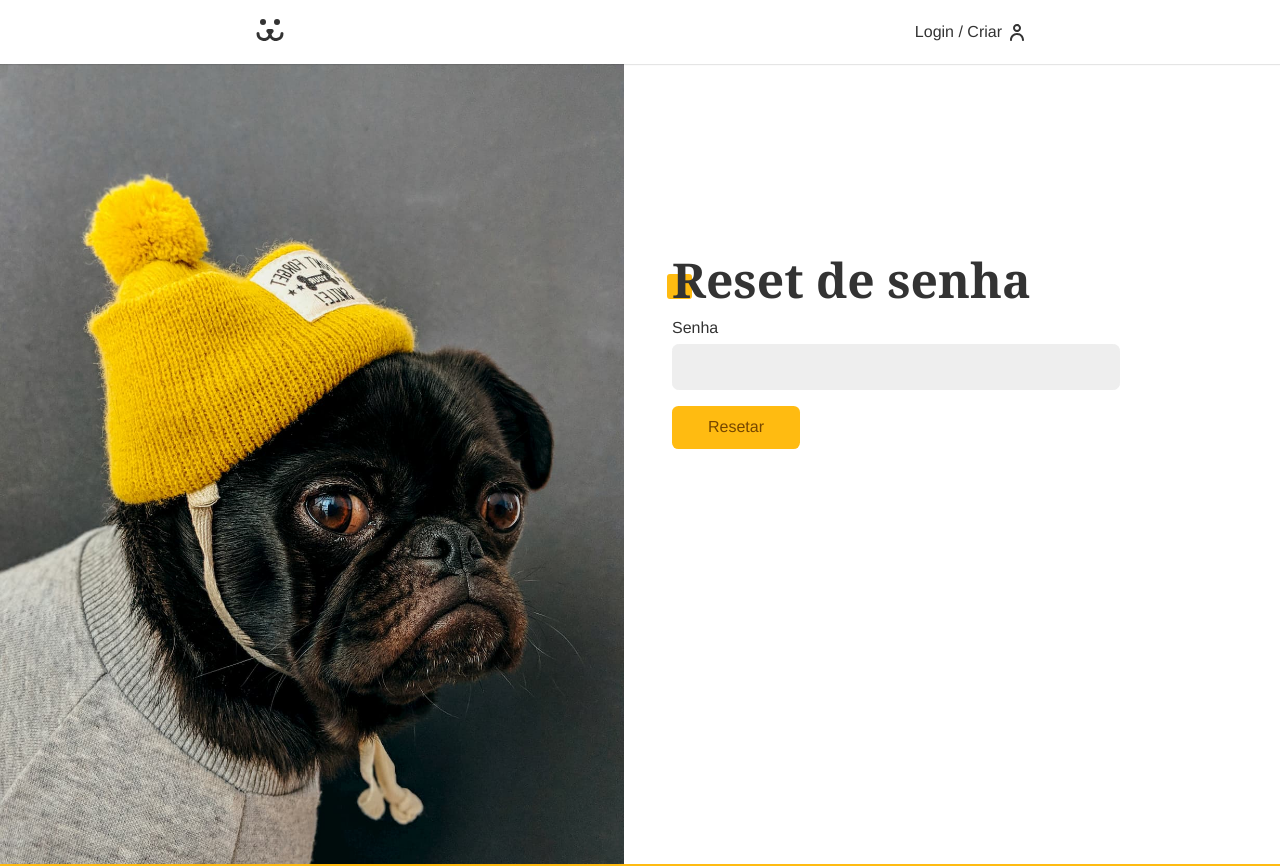
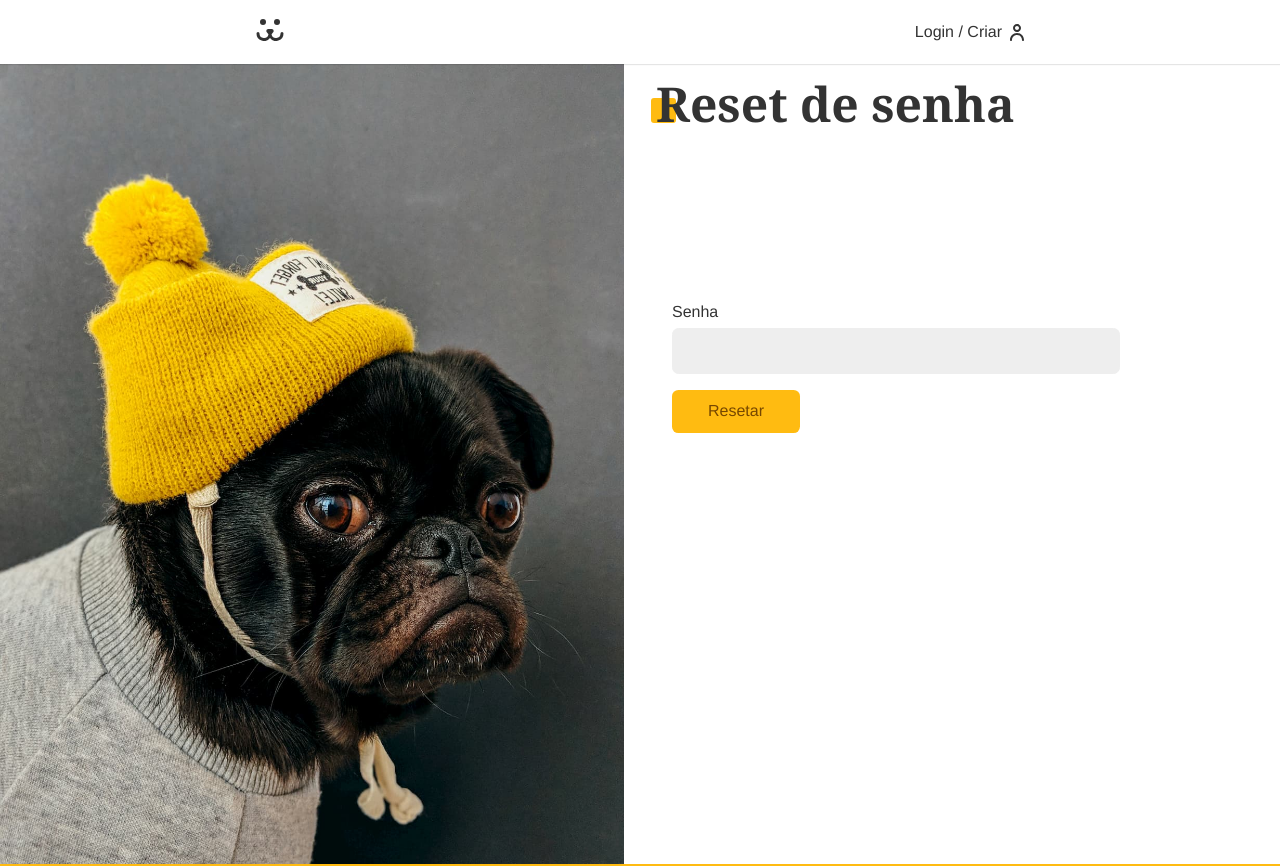
Before and after one commit to Himefe/projeto-dogs, a React (Create React App) app: page /login/reset in a window 1280 px wide. Shown: the top 866 px of the page. Built offline with nearby package versions, Linux system fonts and the light colour scheme.

Commit message:
Conserto de div no reset

```diff
--- a/src/Components/Login/ResetForm.js
+++ b/src/Components/Login/ResetForm.js
@@ -47,9 +47,12 @@ const ResetForm = () => {
   }
 
   return (
-    <>
-      <form className={`${styles.loginForm} animeLeft`} onSubmit={handleSubmit}>
+    <div className="animeLeft">
       <h2 className="title">Reset de senha</h2>
+      {typeof data === "string" ? (
+        <p style={{ color: "#4c1" }}>{data}</p>
+      ) : (
+        <form className={styles.loginForm} onSubmit={handleSubmit}>
           <Input label="Senha" type="password" {...password} />
           {loading ? (
             <Button nome="Resetando..." disabled />
@@ -59,7 +62,8 @@ const ResetForm = () => {
 
           {data ? <p className={styles.sucess}>{data}</p> : null}
         </form>
-    </>
+      )}
+    </div>
   );
 };
 
```
Lines whose indentation alone changed are shown as unchanged.
